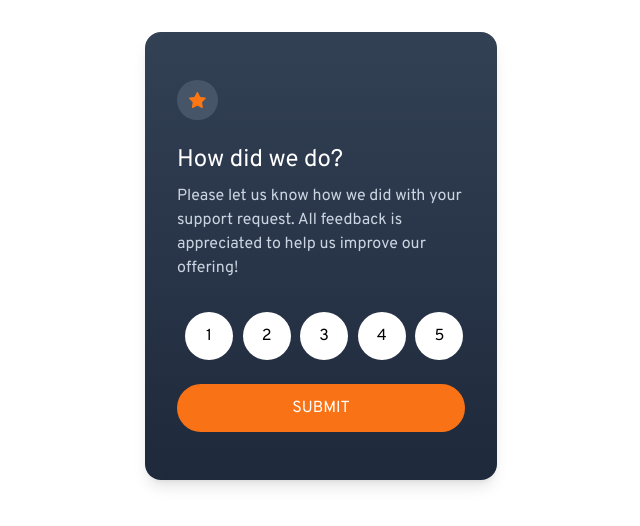
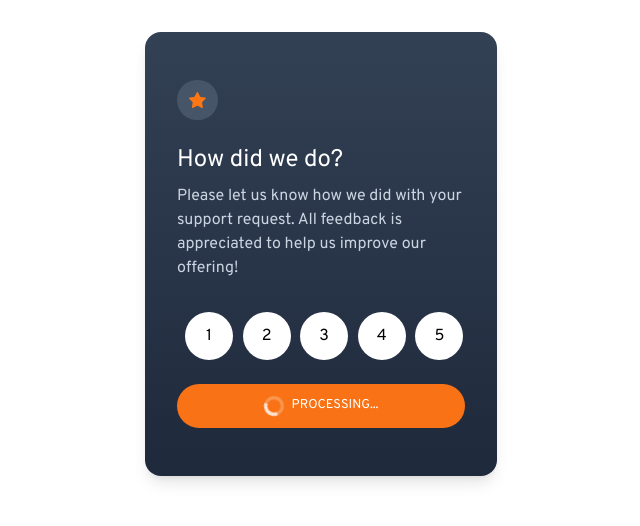
Before and after one commit to xuanhung1509/fementor-rating-component, a React (Vite) app: page / in a window 1280 px wide. Both pictures are taken after a click on the button "SUBMIT". Shown: the top 526 px of the page, without its empty margins (319-959 px from the left). Built offline with nearby package versions, Linux system fonts and the light colour scheme.

Commit message:
feat: add spinner

```diff
--- a/src/App.tsx
+++ b/src/App.tsx
@@ -3,11 +3,48 @@ import iconStar from './assets/icon-star.svg'
 import illustrationThankYou from './assets/illustration-thank-you.svg'
 import { useLocalStorage } from './hooks/useLocalStorage'
 
-const PreSelectContent = ({ submit }: { submit: (rating: number) => void }) => {
+const classnames = (...classes: Array<string | boolean | null | undefined>) =>
+  classes.filter(Boolean).join(' ')
+
+const Spinner = () => (
+  <svg
+    className="h-5 w-5 animate-spin text-white"
+    xmlns="http://www.w3.org/2000/svg"
+    fill="none"
+    viewBox="0 0 24 24"
+  >
+    <circle
+      className="opacity-25"
+      cx="12"
+      cy="12"
+      r="10"
+      stroke="currentColor"
+      strokeWidth="4"
+    ></circle>
+    <path
+      className="opacity-75"
+      fill="currentColor"
+      d="M4 12a8 8 0 018-8V0C5.373 0 0 5.373 0 12h4zm2 5.291A7.962 7.962 0 014 12H0c0 3.042 1.135 5.824 3 7.938l3-2.647z"
+    ></path>
+  </svg>
+)
+
+const PreSelectContent = ({
+  onSubmit,
+}: {
+  onSubmit: (rating: number) => void
+}) => {
+  const [isProcessing, setIsProcessing] = useState(false)
   const [rating, setRating] = useState(0)
 
+  const handleSubmit = async (event: React.FormEvent<HTMLFormElement>) => {
+    event.preventDefault()
+    setIsProcessing(true)
+    await onSubmit(rating)
+  }
+
   return (
-    <div className="flex flex-col items-start gap-6">
+    <form className="flex flex-col items-start gap-6" onSubmit={handleSubmit}>
       <div className="rounded-full bg-slate-600 p-3">
         <img src={iconStar} alt="star" />
       </div>
@@ -43,16 +80,21 @@ const PreSelectContent = ({ submit }: { submit: (rating: number) => void }) => {
         ))}
       </ul>
       <button
-        className="w-full rounded-full bg-orange-500 px-6 py-3 uppercase text-white transition-colors hover:bg-white hover:text-orange-500"
-        onClick={() => {
-          if (rating > 0) {
-            submit(rating)
-          }
-        }}
+        className={classnames(
+          'w-full rounded-full bg-orange-500 px-6 py-3 uppercase text-white transition-colors',
+          !isProcessing && 'hover:bg-white hover:text-orange-500'
+        )}
       >
-        Submit
+        {isProcessing ? (
+          <div className="flex items-center justify-center gap-2">
+            <Spinner />
+            <small>Processing...</small>
+          </div>
+        ) : (
+          'Submit'
+        )}
       </button>
-    </div>
+    </form>
   )
 }
 
@@ -72,16 +114,23 @@ const PostSelectContent = ({ rating }: { rating: number }) => (
   </div>
 )
 
+const sleep = (ms: number) => new Promise((resolve) => setTimeout(resolve, ms))
+
 const RatingCard = () => {
   const [rating, setRating] = useLocalStorage('rating', 0)
   const hasUserRated = rating > 0
+
+  const onSubmit = async (internalRating: number) => {
+    await sleep(1000)
+    setRating(internalRating)
+  }
 
   return (
     <div className="rounded-2xl bg-gradient-to-b from-slate-700 to-slate-800 px-8 py-12 text-white shadow-lg">
       {hasUserRated ? (
         <PostSelectContent rating={rating} />
       ) : (
-        <PreSelectContent submit={setRating} />
+        <PreSelectContent onSubmit={onSubmit} />
       )}
     </div>
   )
```
